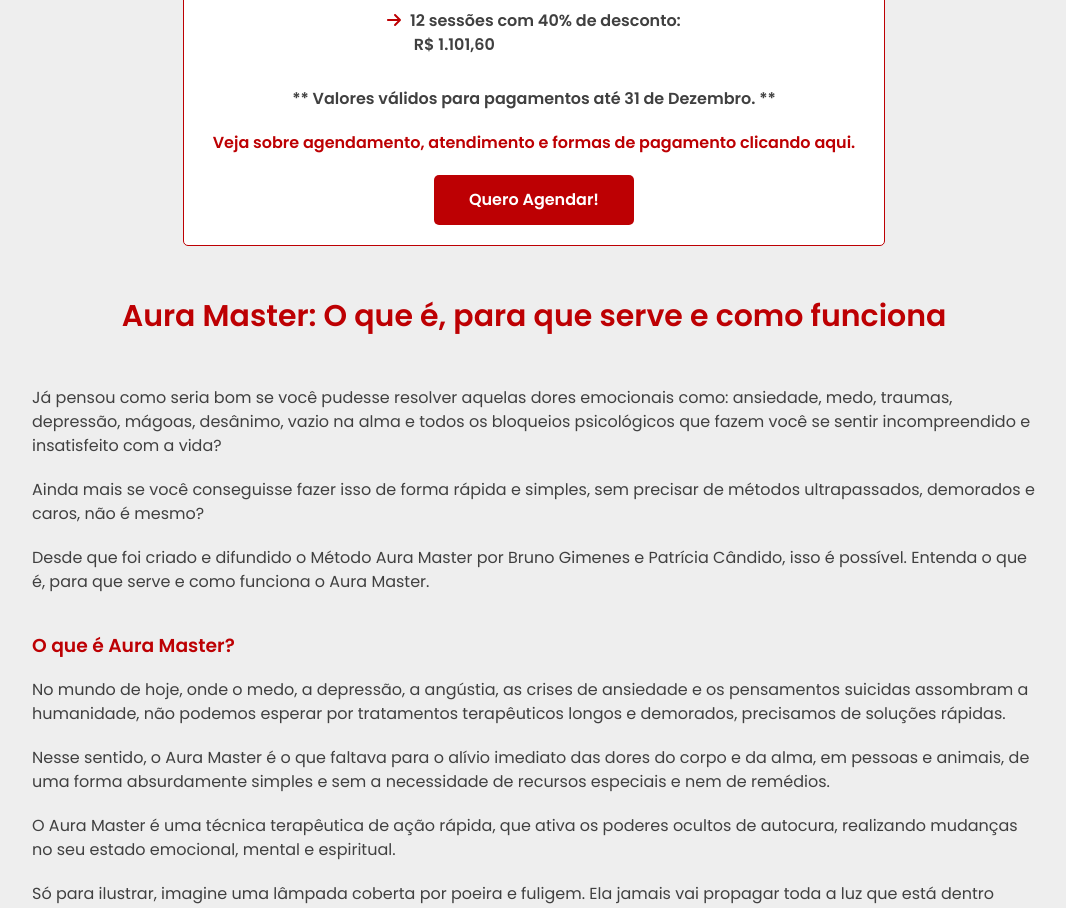
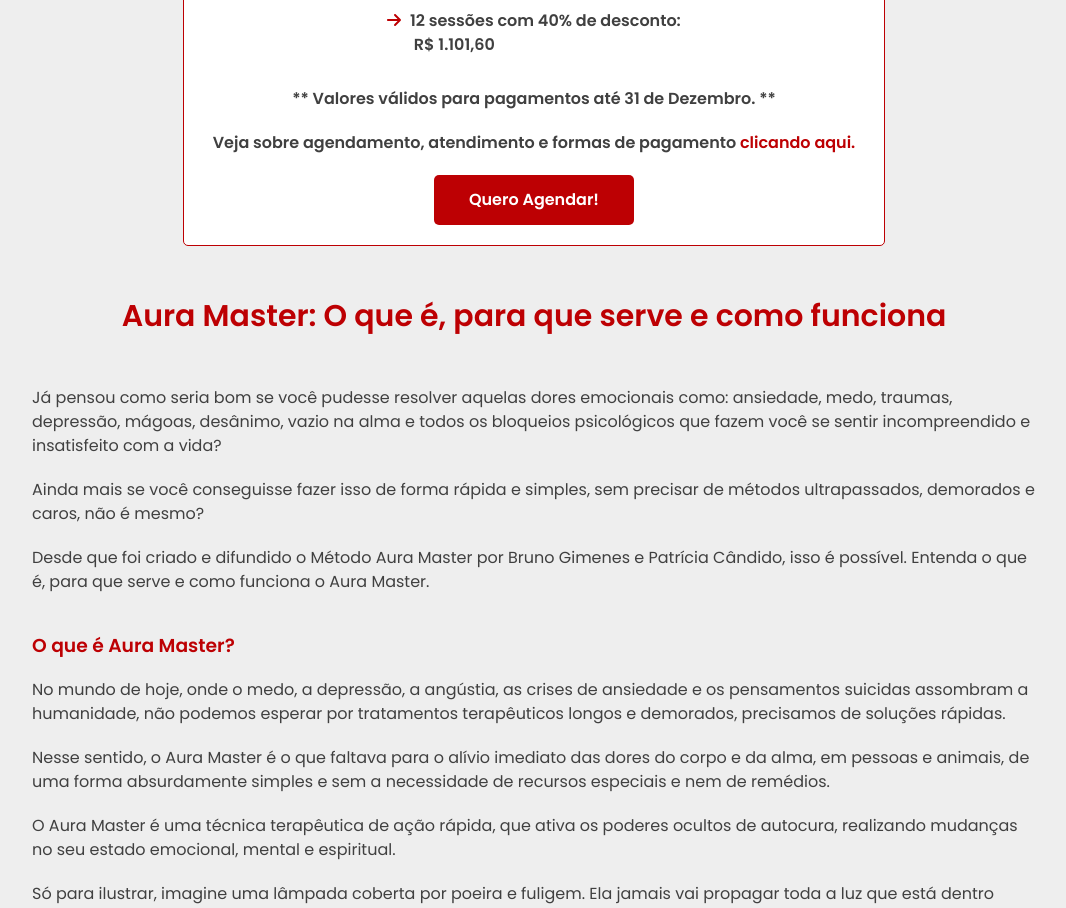
Before and after one commit to alinebastos/alinebastosterapeuta, a React (Create React App) app: page / in a window 1280 px wide. Shown: the part 1120-2028 px from the top of the page, without its empty margins (106-1172 px from the left). Built offline with nearby package versions, Linux system fonts and the light colour scheme.

Commit message:
Fix link display

```diff
--- a/src/pages/aura-master/index.js
+++ b/src/pages/aura-master/index.js
@@ -157,7 +157,7 @@ function AuraMaster () {
                             <span className="value">&nbsp;&nbsp;&nbsp;&nbsp;&nbsp;&nbsp;&nbsp;R$ 1.101,60</span>
                         </TextPromotion>
                         <FootNote>** Valores válidos para pagamentos até 31 de Dezembro. **</FootNote>
-                        <FootNote><a href="#agendamento">Veja sobre agendamento, atendimento e formas de pagamento clicando aqui.</a></FootNote>
+                        <FootNote>Veja sobre agendamento, atendimento e formas de pagamento <a href="#agendamento">clicando aqui.</a></FootNote>
                         <ButtonLink href="https://calendly.com/alinebastos/agenda" target="_blank">Quero Agendar!</ButtonLink>
                     </BoxPromotion>
                 </BoxWrapper>
```
